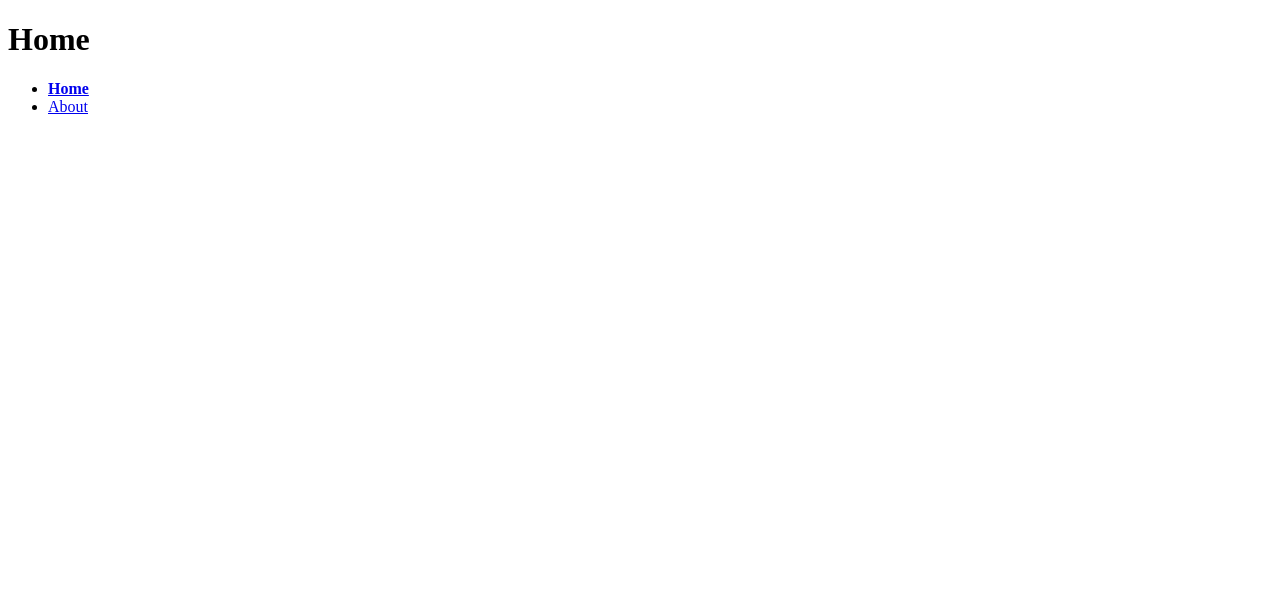
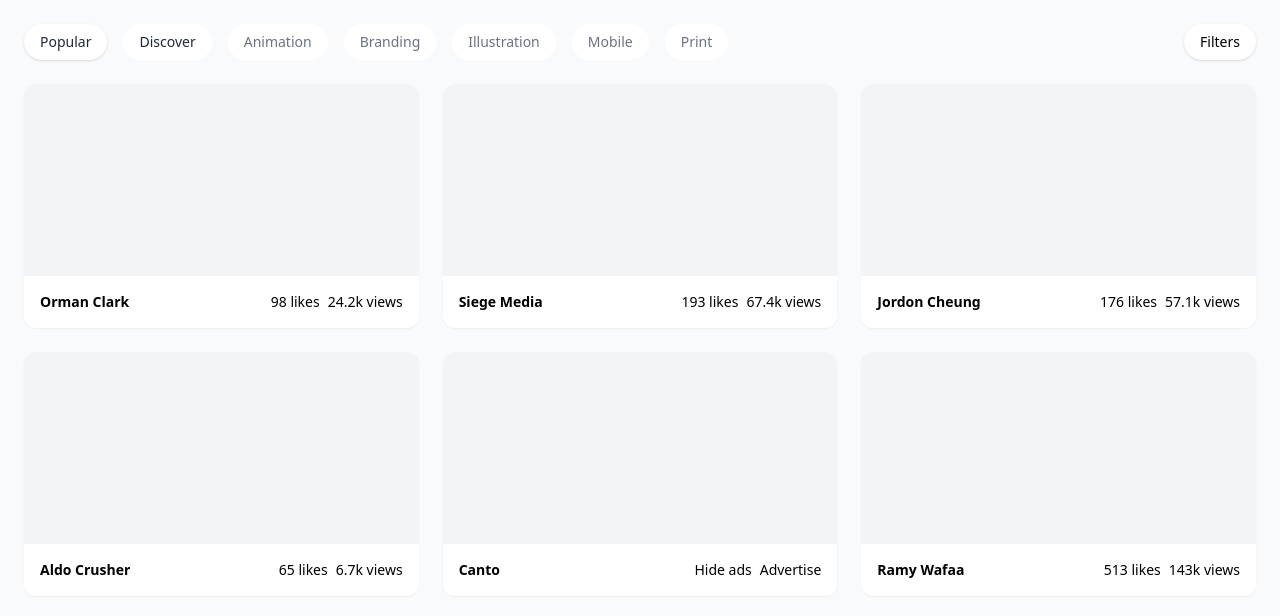
Before and after one commit to johnnaecurry/challenge-9, a website: page index.html in a window 1280 px wide. Drawn offline with nearby package versions, Linux system fonts and the light colour scheme.

Commit message:
1st commit

```diff
--- a/index.html
+++ b/index.html
@@ -4,16 +4,111 @@
     <meta charset="UTF-8">
     <meta name="viewport" content="width=device-width, initial-scale=1.0">
     <title>Homepage</title>
-    <link rel="stylesheet" href="screen.css">
+    <script src="https://cdn.tailwindcss.com"></script>
   </head>
-  <body>
-    <h1>Home</h1>
-    <nav>
-      <ul>
-        <li><a href="index.html" class="active">Home</a></li>
-        <li><a href="about.html">About</a></li>
-      </ul>
-    </nav>
-    <script src="index.js"></script>
+  <body class="bg-gray-50 min-h-screen p-6">
+
+   <div class="flex items-center justify-between mb-6">
+    <div class="flex space-x-4">
+      <button class="px-4 py-2 bg-white text-gray-800 rounded-full shadow text-sm">Popular</button>
+      <button class="px-4 py-2 bg-white text-gray-800 rounded-full text-sm">Discover</button>
+      <button class="px-4 py-2 bg-white text-gray-500 rounded-full text-sm">Animation</button>
+      <button class="px-4 py-2 bg-white text-gray-500 rounded-full text-sm">Branding</button>
+      <button class="px-4 py-2 bg-white text-gray-500 rounded-full text-sm">Illustration</button>
+      <button class="px-4 py-2 bg-white text-gray-500 rounded-full text-sm">Mobile</button>
+      <button class="px-4 py-2 bg-white text-gray-500 rounded-full text-sm">Print</button>
+    </div>
+    <button class="px-4 py-2 bg-white rounded-full shadow text-sm flex items-center"> Filters</button>
+   </div>
+   <div class="grid grid-flow-cols-1 sm:grid-cols-2 md:grid-cols-3 gap-6">
+    <div class="bg-white rounded-xl overflow-hidden shadow-sm">
+      <div class="p-4 bg-gray-100">
+        <div class="h-40 bg-gray"></div>
+      </div>
+      <div class="p-4 flex items-center justify-between text-sm">
+        <div class="flex items-center space-x-2">
+          <span class="font-bold">Orman Clark</span>
+        </div>
+        <div class="flex items-center space-x-2">
+          <span> 98 likes</span>
+          <span>24.2k views</span>
+        </div>
+      </div>
+    </div>
+
+    <div class="bg-white rounded-xl overflow-hidden shadow-sm">
+      <div class="p-4 bg-gray-100">
+        <div class="h-40 bg-gray"></div>
+      </div>
+      <div class="p-4 flex items-center justify-between text-sm">
+        <div class="flex items-center space-x-2">
+          <span class="font-bold">Siege Media</span>
+        </div>
+        <div class="flex items-center space-x-2">
+          <span> 193 likes</span>
+          <span>67.4k views</span>
+          </div>
+        </div>
+        </div>
+
+    <div class="bg-white rounded-xl overflow-hidden shadow-sm">
+      <div class="p-4 bg-gray-100">
+        <div class="h-40 bg-gray"></div>
+      </div>
+      <div class="p-4 flex items-center justify-between text-sm">
+        <div class="flex items-center space-x-2">
+          <span class="font-bold">Jordon Cheung</span>
+        </div>
+        <div class="flex items-center space-x-2">
+          <span> 176 likes</span>
+          <span>57.1k views</span>
+          </div>
+      </div>
+    </div>
+
+    <div class="bg-white rounded-xl overflow-hidden shadow-sm">
+      <div class="p-4 bg-gray-100">
+        <div class="h-40 bg-gray"></div>
+      </div>
+      <div class="p-4 flex items-center justify-between text-sm">
+        <div class="flex items-center space-x-2">
+          <span class="font-bold">Aldo Crusher</span>
+        </div>
+        <div class="flex items-center space-x-2">
+          <span> 65 likes</span>
+          <span>6.7k views</span>
+          </div>
+      </div>
+      </div>
+
+    <div class="bg-white rounded-xl overflow-hidden shadow-sm">
+      <div class="p-4 bg-gray-100">
+        <div class="h-40 bg-gray"></div>
+      </div>
+      <div class="p-4 flex items-center justify-between text-sm">
+        <div class="flex items-center space-x-2">
+          <span class="font-bold">Canto</span>
+        </div>
+        <div class="flex items-center space-x-2">
+          <span> Hide ads </span>
+          <span>Advertise</span>
+          </div>
+      </div>
+      </div>
+
+    <div class="bg-white rounded-xl overflow-hidden shadow-sm">
+      <div class="p-4 bg-gray-100">
+        <div class="h-40 bg-gray"></div>
+      </div>
+      <div class="p-4 flex items-center justify-between text-sm">
+        <div class="flex items-center space-x-2">
+          <span class="font-bold">Ramy Wafaa</span>
+        </div>
+        <div class="flex items-center space-x-2">
+          <span> 513 likes</span>
+          <span>143k views</span>
+          </div>
+          </div>
+   </div>
   </body>
 </html>
--- /dev/null
+++ b/package.json
@@ -0,0 +1,6 @@
+{
+  "dependencies": {
+    "@tailwindcss/vite": "^4.1.4",
+    "tailwindcss": "^4.1.4"
+  }
+}
```
Also changed, not shown: 1 other file.
